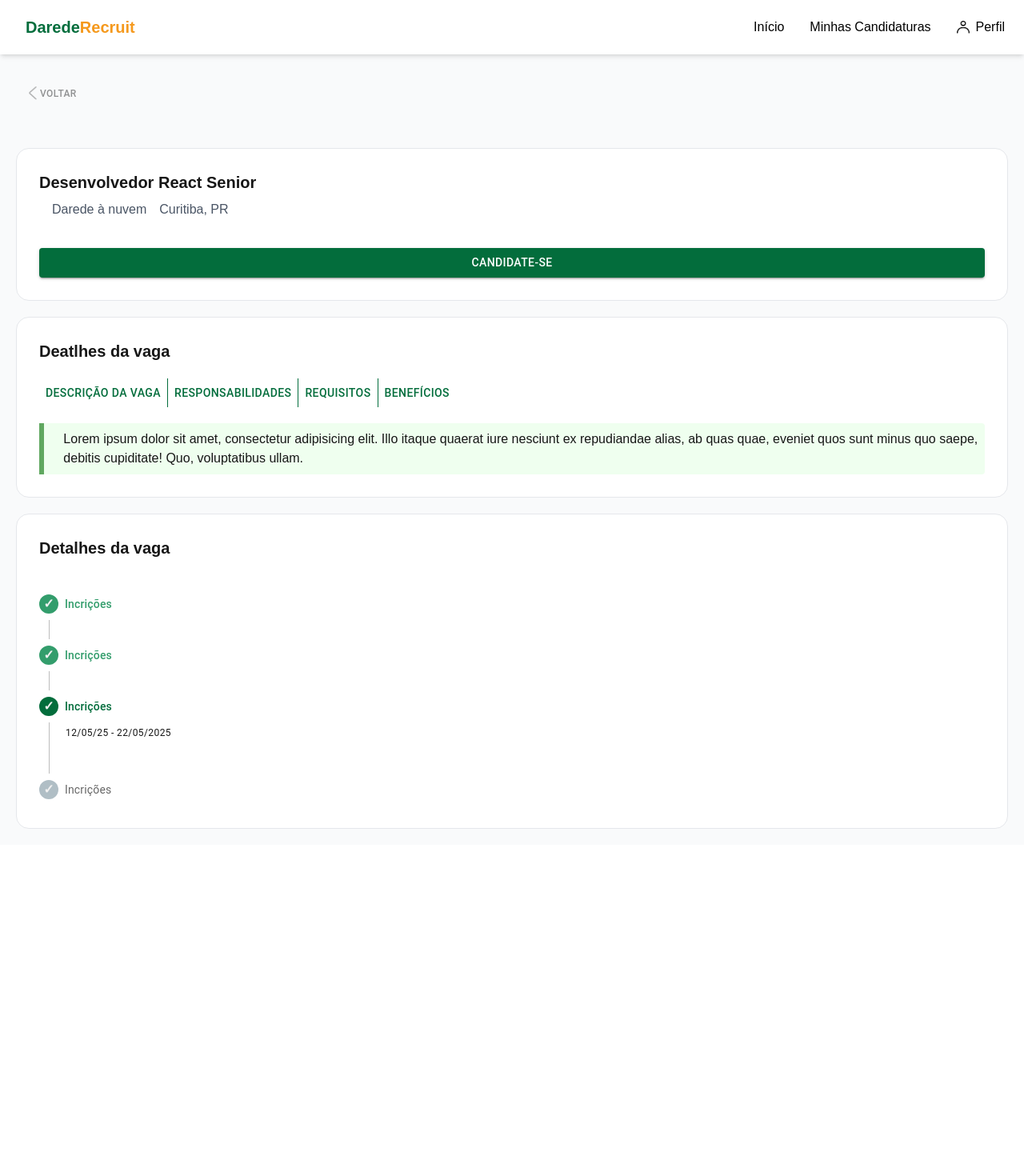
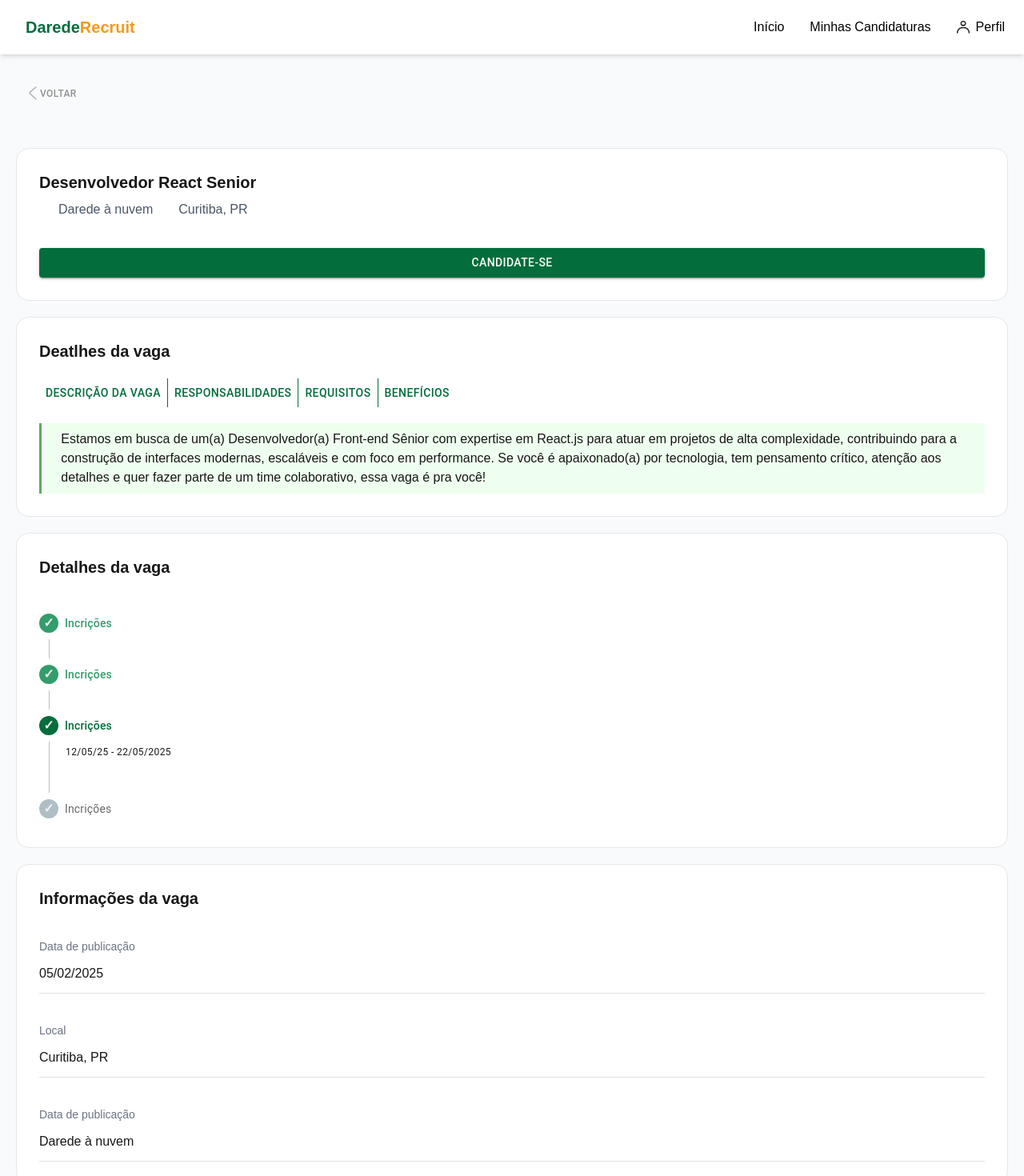
Before and after one commit to Nickyzz1/RecrutamentoInteligente, a Next.js app in the folder front/: page /vacancydetails in a window 1280 px wide. Shown: the top 1470 px of the page at 80% size. Before the commit the page ends 1056 px from the top, so only its background shows below. Built offline with nearby package versions, Linux system fonts and the light colour scheme; some icons are missing.

Commit message:
adjustments

```diff
--- a/front/src/app/vacancydetails/page.tsx
+++ b/front/src/app/vacancydetails/page.tsx
@@ -9,11 +9,19 @@ import Step from '@mui/material/Step';
 import StepLabel from '@mui/material/StepLabel';
 
 
-import { Box, Button, ButtonGroup, StepContent, Typography } from "@mui/material";
+import { Box, Button, ButtonGroup, Divider, StepContent, Typography } from "@mui/material";
 import { useState } from "react";
 const VacancyDetails : React.FC = () => {
 
-    const steps = [
+    const data = {
+
+        title : 'Desenvolvedor React Sênior',
+        creationDate: '05/02/2025',
+        description: 'Estamos em busca de um(a) Desenvolvedor(a) Front-end Sênior com expertise em React.js para atuar em projetos de alta complexidade, contribuindo para a construção de interfaces modernas, escaláveis e com foco em performance. Se você é apaixonado(a) por tecnologia, tem pensamento crítico, atenção aos detalhes e quer fazer parte de um time colaborativo, essa vaga é pra você!',
+        requisits: ['Ter experiência com React por mais de 4 anos', 'Ter formação superior em Ciencia da computação, Analise e desenvolvimento de sistemas, ou áreas afins', 'Possuir github atualizado'],
+        benefits:['Assistência médica','PLR','Plano odontológico','Vale mercado', 'Vale combustível'],
+        responsabilities:['Realizar versionamento de código', 'Desenvolver telas'],
+        steps : [
             {
                 label :'Incrições',
                 startDate : '12/05/25',
@@ -35,6 +43,9 @@ const VacancyDetails : React.FC = () => {
                 endDate : '22/05/2025'
             },
         ]
+    }
+
+
 
     const CustomStepIcon = (props : any) => {
         const { active, completed, className } = props;
@@ -77,7 +88,7 @@ const VacancyDetails : React.FC = () => {
                         <h1 className="text-xl font-semibold">
                             Desenvolvedor React Senior
                         </h1>
-                        <div className="flex flex-wrap ">
+                        <div className="flex flex-wrap gap-2">
                             <CorporateFareIcon/>
                             <p className='font-xs text-gray-600'>Darede à nuvem</p>
                             <AddLocationIcon/>
@@ -104,7 +115,7 @@ const VacancyDetails : React.FC = () => {
 
                     <div className="bg-[#efffef] flex gap-4 rounded-r-sm">
                         <div className="bg-[#60a860] w-2"></div>
-                        <p className="m-2">Lorem ipsum dolor sit amet, consectetur adipisicing elit. Illo itaque quaerat iure nesciunt ex repudiandae alias, ab quas quae, eveniet quos sunt minus quo saepe, debitis cupiditate! Quo, voluptatibus ullam.</p>
+                        <p className="m-2">{data.description}</p>
                     </div>
                 </div>
                 {/* Etapas do  processo */}
@@ -115,7 +126,7 @@ const VacancyDetails : React.FC = () => {
                     <div className="flex flex-wrap  rounded-xl">
 
                     <Stepper activeStep={activeStep} orientation="vertical">
-                        {steps.map((step, index) => (
+                        {data.steps.map((step, index) => (
                             <Step key={index}>
                             <StepLabel
                                 StepIconComponent={CustomStepIcon}
@@ -138,6 +149,25 @@ const VacancyDetails : React.FC = () => {
 
                 </div>
                 {/*Informações da vaga */}
+                <div className="flex flex-wrap flex-col bg-white border-1 rounded-2xl border-gray-200 p-7 gap-9">
+                    <h1 className="text-xl font-semibold">Informações da vaga</h1>
+                    <div className="flex flex-col gap-3">
+                        <h2 className="text-sm text-gray-500">Data de publicação</h2>
+                        <p>{data.creationDate}</p>
+                        <Divider/>
+                    </div>
+                    <div className="flex flex-col gap-3">
+                        <h2 className="text-sm text-gray-500">Local</h2>
+                        <p>Curitiba, PR</p>
+                        <Divider/>
+                    </div>
+                    <div className="flex flex-col gap-3">
+                        <h2 className="text-sm text-gray-500">Data de publicação</h2>
+                        <p>Darede à nuvem</p>
+                        <Divider/>
+                    </div>
+
+                </div>
 
             </div>
         </>
```
Lines whose indentation alone changed are shown as unchanged.
